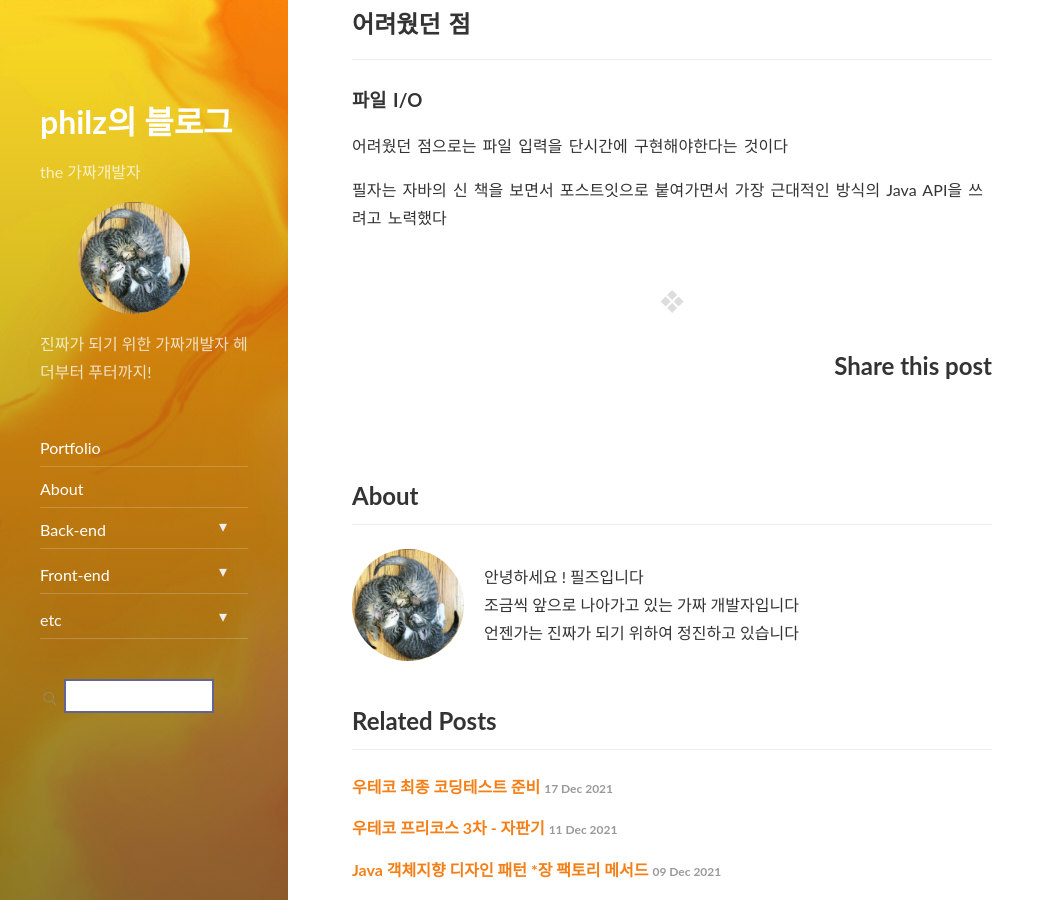
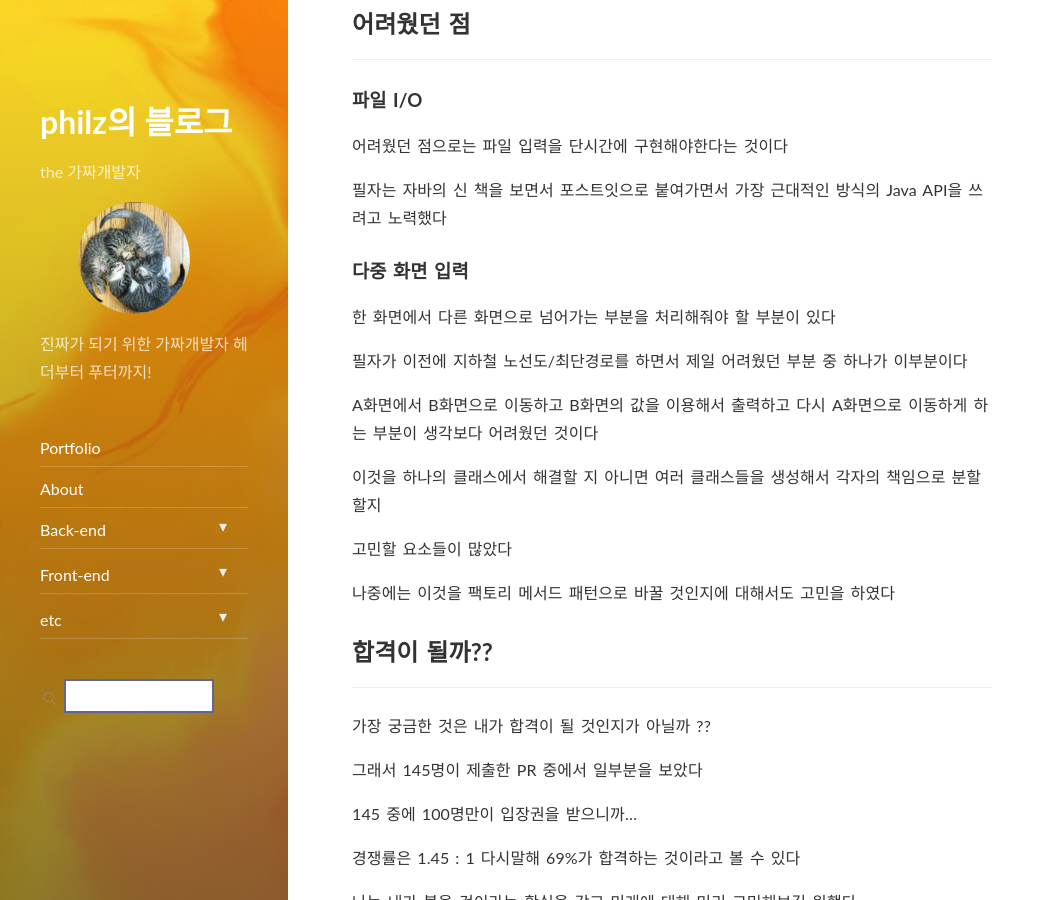
Before and after one commit to progress0407/progress0407.github.io, a Jekyll site: the page built from _posts/backend/wooteco/2021-12-19-wooteco-after-final-cote.md, in a window 1280 px wide and 900 px high, scrolled down 591 px. Shown: the whole window, without its empty margins (0-1055 px from the left). Built offline with Jekyll 4.4.1, drawn with Linux system fonts in a browser that asks for light colours; nearby versions of some CDN libraries; some of the changed text lies outside the part shown.

Commit message:
just for one commit

```diff
--- a/_posts/backend/wooteco/2021-12-19-wooteco-after-final-cote.md
+++ b/_posts/backend/wooteco/2021-12-19-wooteco-after-final-cote.md
@@ -35,3 +35,58 @@ comments: true
 어려웠던 점으로는 파일 입력을 단시간에 구현해야한다는 것이다
 
 필자는 자바의 신 책을 보면서 포스트잇으로 붙여가면서 가장 근대적인 방식의 Java API을 쓰려고 노력했다
+
+### 다중 화면 입력
+
+한 화면에서 다른 화면으로 넘어가는 부분을 처리해줘야 할 부분이 있다
+
+필자가 이전에 지하철 노선도/최단경로를 하면서 제일 어려웠던 부분 중 하나가 이부분이다
+
+A화면에서 B화면으로 이동하고 B화면의 값을 이용해서 출력하고 다시 A화면으로 이동하게 하는 부분이 생각보다 어려웠던 것이다
+
+이것을 하나의 클래스에서 해결할 지 아니면 여러 클래스들을 생성해서 각자의 책임으로 분할 할지
+
+고민할 요소들이 많았다
+
+나중에는 이것을 팩토리 메서드 패턴으로 바꿀 것인지에 대해서도 고민을 하였다
+
+## 합격이 될까??
+
+---
+
+가장 궁금한 것은 내가 합격이 될 것인지가 아닐까 ??
+
+그래서 145명이 제출한 PR 중에서 일부분을 보았다
+
+145 중에 100명만이 입장권을 받으니까...
+
+경쟁률은 1.45 : 1 다시말해 69%가 합격하는 것이라고 볼 수 있다
+
+나는 내가 붙을 것이라는 확실을 갖고 미래에 대해 미리 고민해보길 원했다
+
+약 14명의 PR을 따라가서 프로젝트를 import 해서
+
+어느정도의 요구사항을 만족했는지를 확인해 보았다
+
+- ApplicationTest를 구동하는지
+- 크루들을 잘 출력해주는지 (파일 입출력)
+- CRUD(매칭, 조회, 덮어쓰기, 삭제) 가 잘 되는지
+
+를 기준으로 위 요건들이 해당한다면 나와 비슷한 수준
+
+기준에서 조금 부족하다면 내가 좀더 잘한 것
+위 기준을 넘어서 각종 예외처리, 등등을 해주었다면 나보다 잘한 것으로 간주하였다
+
+14명을 대상으로 한 결과
+
+4명이 나와 비슷하고
+
+10명보다는 내가 좀 잘한 것 같았다
+
+그러니까..
+
+대략 나는 위에서 28% 정도 (3.5 : 1) 의 위치인 것이다
+
+아마 합격을 할 것 같다... ㅠ
+
+---
```
